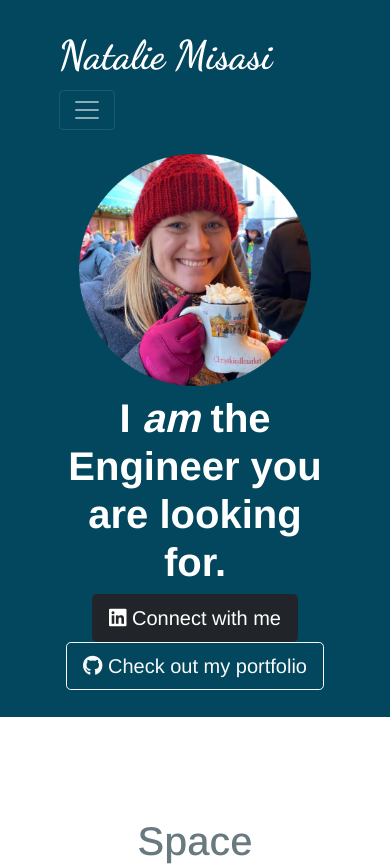
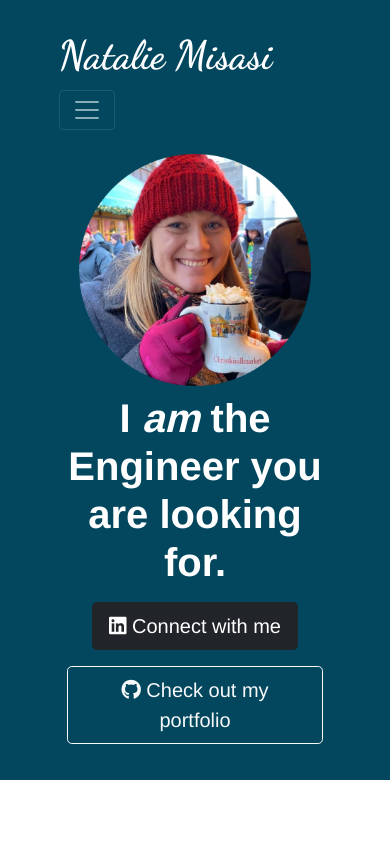
Before and after one commit to nataliemisasi/Personal-Site, a Flask app: page / in a window 390 px wide. Shown: the top 868 px of the page. Run offline with Flask 2, Linux system fonts and the light colour scheme; some libraries are stand-ins or nearby versions.

Commit message:
Update styles.css

```diff
--- a/Personal Site - Bootstrap/static/css/styles.css
+++ b/Personal Site - Bootstrap/static/css/styles.css
@@ -74,8 +74,8 @@ p {
   text-align: left;
 }
 
-/* Download Buttons */
-.download-button {
+/* Header Buttons */
+.header-button {
   margin: 5% 3% 5% 0;
 }
 
@@ -214,6 +214,10 @@ p {
     line-height: 1.2;
   }
 
+  .header-button {
+  margin: 3%
+  }
+
   .section-heading {
     font-size: 2.5rem;
     line-height: 1.2;
```
